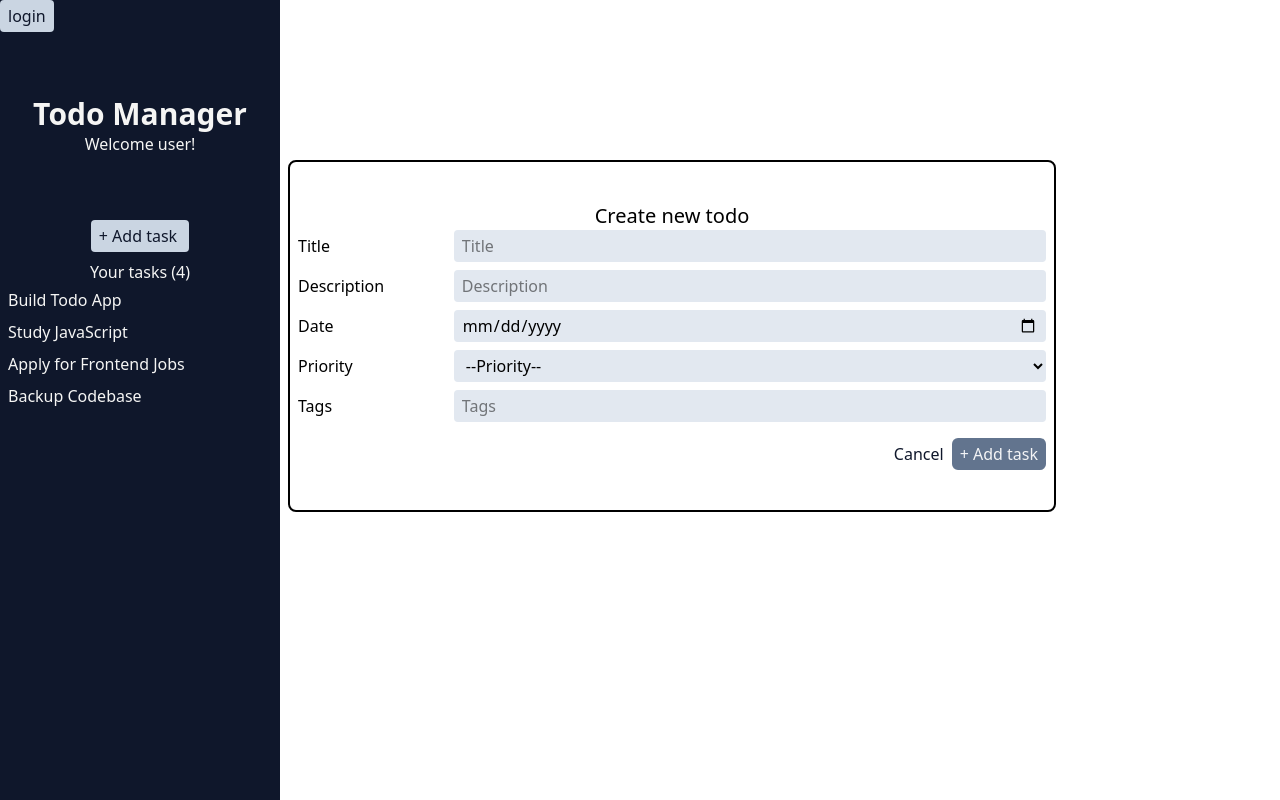
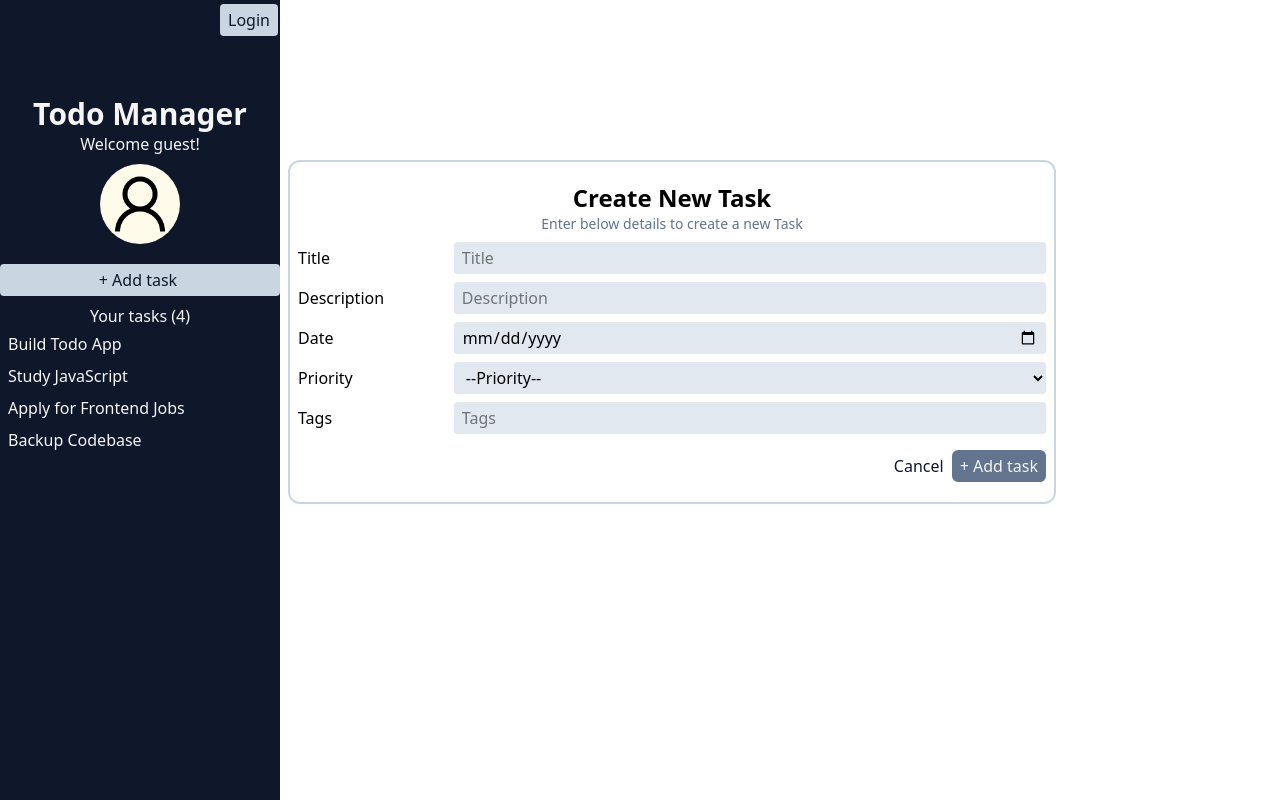
Before and after one commit to rs1705/to-do, a React (Vite) app: page / in a window 1280 px wide. Both pictures are taken after a click on the button "+ Add task". Built offline with nearby package versions, Linux system fonts and the light colour scheme.

Commit message:
Created login component and improved sidebar design

```diff
--- a/src/components/Login.jsx
+++ b/src/components/Login.jsx
@@ -1,5 +1,25 @@
+import Input from "../UI/Input";
+import Button from "../UI/Button";
 const Login = () => {
-  return <div className="text-red-50">Login to continue</div>;
+  const loginHandler = () => {};
+  return (
+    <div className="mt-40 ml-2 border-2 border-slate-300 rounded-xl py-5 px-2 w-[100%]">
+      <h2 className="text-2xl font-semibold text-center">Login</h2>
+      <p className="text-sm text-slate-500 text-center mb-2">
+        Login with your credentials to save your data.
+      </p>
+      <Input title="Username" style="mb-3" labelled />
+      <Input title="Password" style="mb-3" labelled />
+      <div className="flex justify-end mt-2">
+        <Button
+          title="Clear"
+          onClick=""
+          style="bg-transparent text-slate-900 hover:bg-transparent hover:text-slate-400"
+        />
+        <Button title="Login" onClick={loginHandler} />
+      </div>
+    </div>
+  );
 };
 
 export default Login;
--- a/src/components/Sidebar.jsx
+++ b/src/components/Sidebar.jsx
@@ -1,6 +1,7 @@
 import Button from "../UI/Button";
 import { TodoContext } from "../context/TodoContext";
 import { useContext } from "react";
+import userLogo from "../assets/userLogo.png";
 const Sidebar = () => {
   const todos = useContext(TodoContext).todos;
   const { setSelectedId, selectedId } = useContext(TodoContext);
@@ -11,19 +12,31 @@ const Sidebar = () => {
   const createTodoHandler = () => {
     setSelectedId("add");
   };
+
+  const loginClickHandler = () => {
+    setSelectedId("login");
+  };
   return (
     <div className="bg-slate-900 text-stone-100 sidebar ">
-      <span>
+      <div className="relative top-1 left-55">
         <Button
-          title="login"
-          className="bg-slate-300 hover:bg-slate-400 hover: text-slate-500 text-slate-900 py-1 px-2 rounded hover:cursor-pointer"
+          className="bg-slate-300 hover:bg-slate-400 hover:cursor-pointer py-1 px-2 rounded text-slate-900"
+          title="Login"
+          onClick={loginClickHandler}
         />
-      </span>
+      </div>
       <div className="mt-16  text-center">
         <h1 className="text-3xl font-bold">Todo Manager</h1>
-        <p>Welcome user!</p>
+        <div className="flex flex-col items-center">
+          <p className="mb-2">Welcome guest!</p>
+          <img
+            src={userLogo}
+            alt="user-image"
+            className="w-[80px] h-[80px] rounded-full bg-amber-50"
+          />
+        </div>
       </div>
-      <div className="mt-16  text-center">
+      <div className="mt-5 text-center flex flex-col">
         <Button
           className="bg-slate-300 hover:bg-slate-400 hover:cursor-pointer py-1 px-2 rounded text-slate-900"
           title="+ Add task&nbsp;"
--- a/src/pages/Auth.jsx
+++ b/src/pages/Auth.jsx
@@ -1,7 +1,6 @@
-import React from "react";
-
-const Login = () => {
-  return <div>Login</div>;
+import Login from "../components/Login";
+const AuthPage = () => {
+  return <Login />;
 };
 
-export default Login;
+export default AuthPage;
--- a/src/pages/Main.jsx
+++ b/src/pages/Main.jsx
@@ -2,6 +2,7 @@ import { useContext } from "react";
 import { TodoContext } from "../context/TodoContext";
 import NewTodo from "../components/NewTodo";
 import TodoItem from "../components/todoItem";
+import AuthPage from "./Auth";
 const Home = () => {
   const todos = useContext(TodoContext).todos;
   const selectedId = useContext(TodoContext).selectedId;
@@ -21,11 +22,16 @@ const Home = () => {
     );
   } else if (selectedId === "add") {
     content = (
-      <div className="mt-40 ml-2 border-2 rounded-lg py-10 px-2 w-[100%]">
-        <h1 className="text-center text-xl">Create new todo</h1>
+      <div className="mt-40 ml-2 border-2 border-slate-300 rounded-xl py-5 px-2 w-[100%]">
+        <h1 className="text-2xl font-semibold text-center">Create New Task</h1>
+        <p className="text-sm text-slate-500 text-center mb-2">
+          Enter below details to create a new Task
+        </p>
         <NewTodo />
       </div>
     );
+  } else if (selectedId === "login") {
+    content = <AuthPage />;
   } else {
     content = (
       <div className="mt-40">
```
Also changed, not shown: src/assets/userLogo.png (added).
